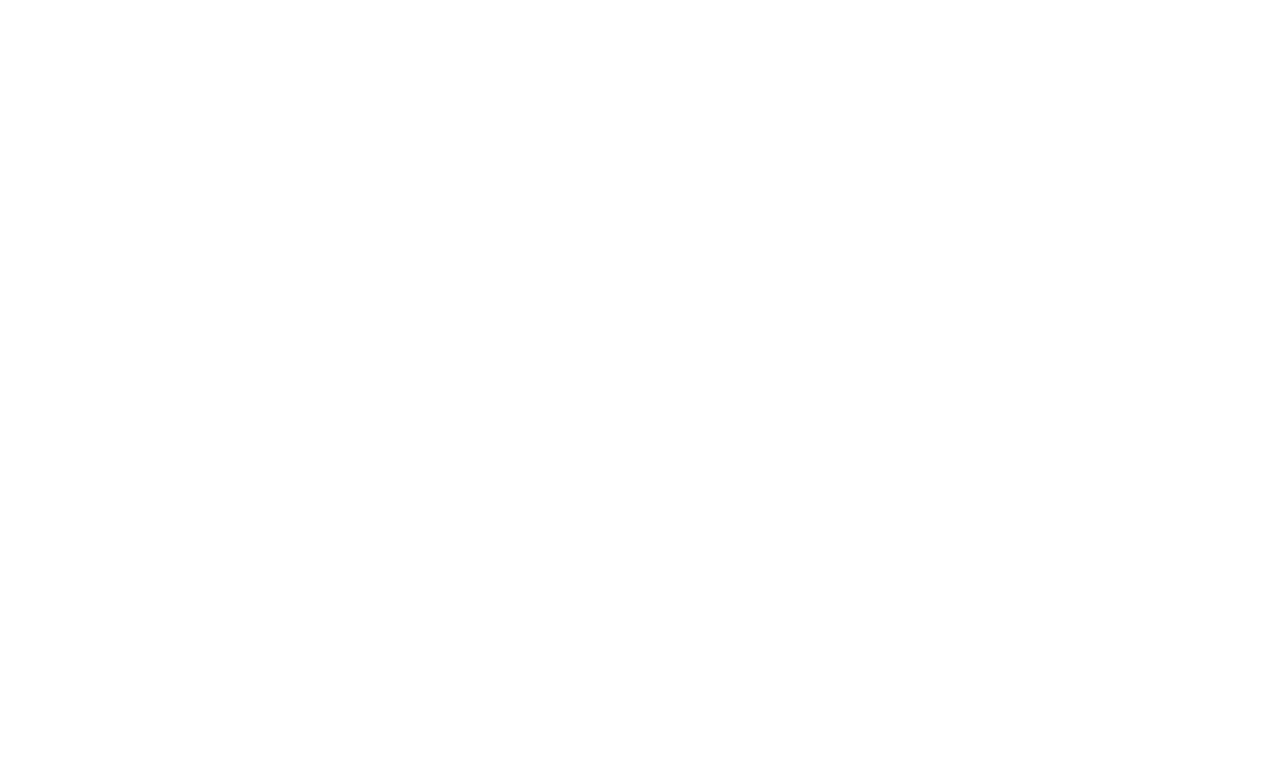
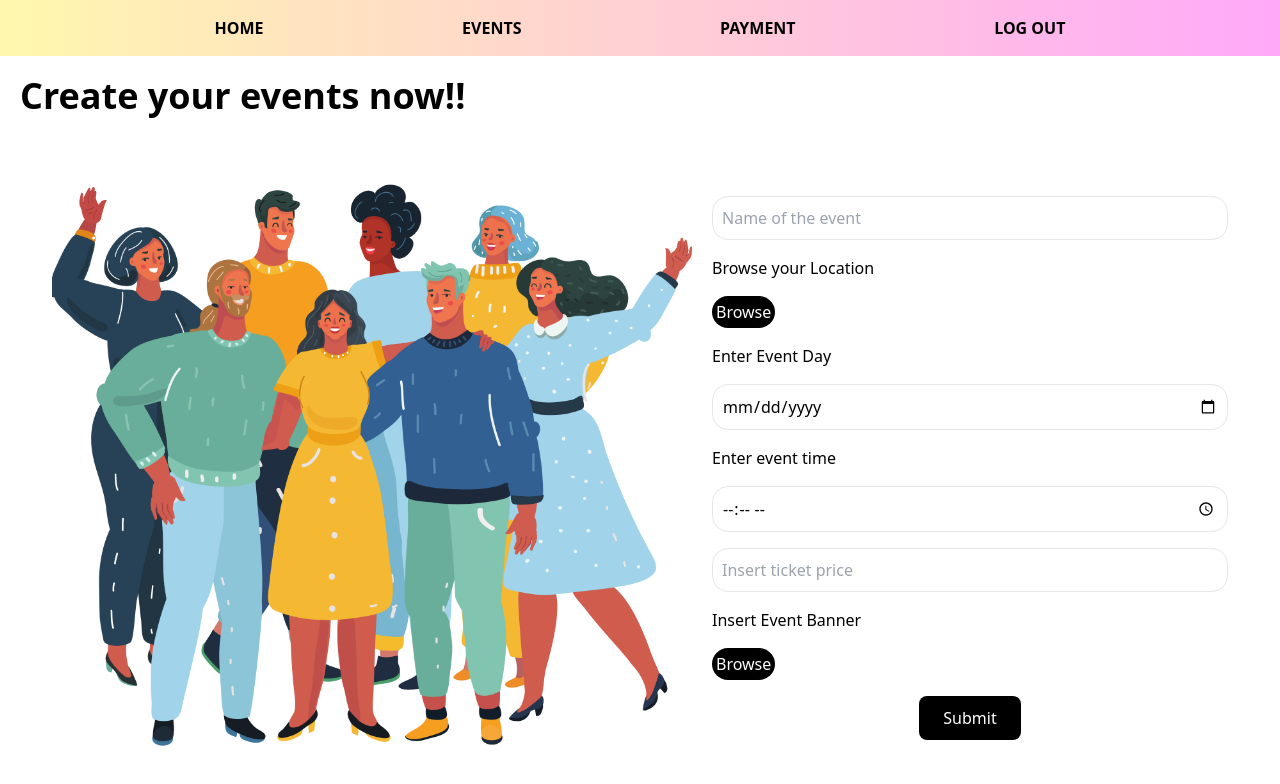
Before and after one commit to swiks12/eventManagement-fe, a React (Vite) app: page /organizer/events/create in a window 1280 px wide. Before the commit this address had no page. Shown: the top 784 px of the page. Built offline with nearby package versions, Linux system fonts and the light colour scheme.

Commit message:
organizer dahsboard works

```diff
--- a/src/App.jsx
+++ b/src/App.jsx
@@ -1,5 +1,9 @@
 import "./App.css";
+import NavbarComp from "./components/reusable/orgComp/NavbarComp";
+import CreateEventForm from "./pages/CreateEventForm";
 import Login from "./pages/Login";
+import OrganizerEvents from "./pages/OrganizerEvents";
+import OrganizerHome from "./pages/OrganizerHome";
 import Signup from "./pages/Signup";
 import Landing from "./pages/landing";
 import { BrowserRouter, Routes, Route } from "react-router-dom";
@@ -13,6 +17,15 @@
           <Route path="/login" element={<Login />} />
           <Route path="/signup" element={<Signup />} />
         </Routes>
+        <Routes>
+        <Route path="/organizer" element={<NavbarComp />}>
+          <Route path="home" element={<OrganizerHome />}/>
+          <Route path="events" element={<OrganizerEvents />}/>
+          <Route path="events/create" element={<CreateEventForm/>}/>
+
+          {/* <Route path="/Home" element={<OrganizerHome />}/> */}
+          </Route>
+        </Routes>
       </BrowserRouter>
     </>
   );
--- /dev/null
+++ b/src/components/reusable/orgComp/NavbarComp.jsx
@@ -0,0 +1,26 @@
+import React from "react";
+import { Link, Outlet } from "react-router-dom";
+
+const NavbarComp = () => {
+  return (
+    <>
+      <div className="bg-gradient-to-r from-yellow-tone to-pink-tone p-4 flex justify-evenly ">
+        <Link to="/organizer/home">
+          <p className="font-semibold">HOME</p>
+        </Link>
+        <Link to="/organizer/events">
+          <p className="font-semibold">EVENTS</p>
+        </Link>
+        <Link to="/organizer/payment">
+          <p className="font-semibold">PAYMENT</p>
+        </Link>
+        <Link to="/login">
+          <p className="font-semibold">LOG OUT</p>
+        </Link>
+      </div>
+      <Outlet />
+    </>
+  );
+};
+
+export default NavbarComp;
--- /dev/null
+++ b/src/pages/CreateEventForm.jsx
@@ -0,0 +1,62 @@
+import React from "react";
+import Button from "../components/reusable/Button";
+import people from "../assets/people.png";
+import creation from "../assets/creation.png";
+
+const CreateEventForm = () => {
+  return (
+    <>
+      <div className="flex flex-col justify-center m-5 ">
+        <div>
+          <p className="font-extrabold text-4xl ">Create your events now!!</p>
+        </div>
+        <div className="flex justify-center p-8 items-center gap-5">
+          <img src={people} alt="" className=" h-[80vh]" />
+          <form className="flex flex-col gap-4 w-[80vw] ">
+            <input
+              type="text"
+              name="eventName"
+              placeholder="Name of the event"
+              required
+              className="bg-white rounded-2xl p-[9px] border"
+            />
+            <p>Browse your Location</p>
+            <button className="p-1 bg-black text-white rounded-2xl w-fit">
+              Browse
+            </button>
+            <p>Enter Event Day</p>
+            <input
+              type="date"
+              name="eventName"
+              placeholder="Enter event Date"
+              required
+              className="bg-white rounded-2xl p-[9px] border"
+            />
+            <p>Enter event time</p>
+            <input
+              type="time"
+              name="eventName"
+              placeholder="Enter time of the event"
+              className="bg-white rounded-2xl p-[9px] border"
+              required
+            />
+            <input
+              type="text"
+              name="eventName"
+              placeholder="Insert ticket price"
+              required
+              className="bg-white rounded-2xl p-[9px] border"
+            />
+            <p>Insert Event Banner</p>
+            <button className="p-1 bg-black text-white rounded-2xl w-fit">
+              Browse
+            </button>
+            <Button data="Submit" type="submit" />
+          </form>
+        </div>
+      </div>
+    </>
+  );
+};
+
+export default CreateEventForm;
--- a/src/pages/Login.jsx
+++ b/src/pages/Login.jsx
@@ -14,6 +14,7 @@
 
   const handleChange = ({ currentTarget: input }) => {
     setData({ ...data, [input.name]: input.value });
+    //ttyai vayera name ra mathi use state ko identification same hunu parcha
   };
 
   const handleSubmit=async(e)=>{
--- /dev/null
+++ b/src/pages/OrganizerEvents.jsx
@@ -0,0 +1,20 @@
+import React from "react";
+import CreateEventForm from "./CreateEventForm";
+import { Link } from "react-router-dom";
+
+const OrganizerEvents = () => {
+  return (
+    <>
+      <div >
+        <Link to="/organizer/events/create">
+        <button className="p-5 pl-6 pr-6 bg-black text-white rounded-2xl fixed bottom-8 left-[90%] font-bold">
+          +
+        </button>
+
+        </Link>
+      </div>
+    </>
+  );
+};
+
+export default OrganizerEvents;
--- /dev/null
+++ b/src/pages/OrganizerHome.jsx
@@ -0,0 +1,11 @@
+import React from 'react'
+
+const OrganizerHome = () => {
+  return (
+    <div>
+        <p>this is home</p>
+    </div>
+  )
+}
+
+export default OrganizerHome
```
Also changed, not shown: src/assets/creation.png (added), src/assets/people.png (added).
